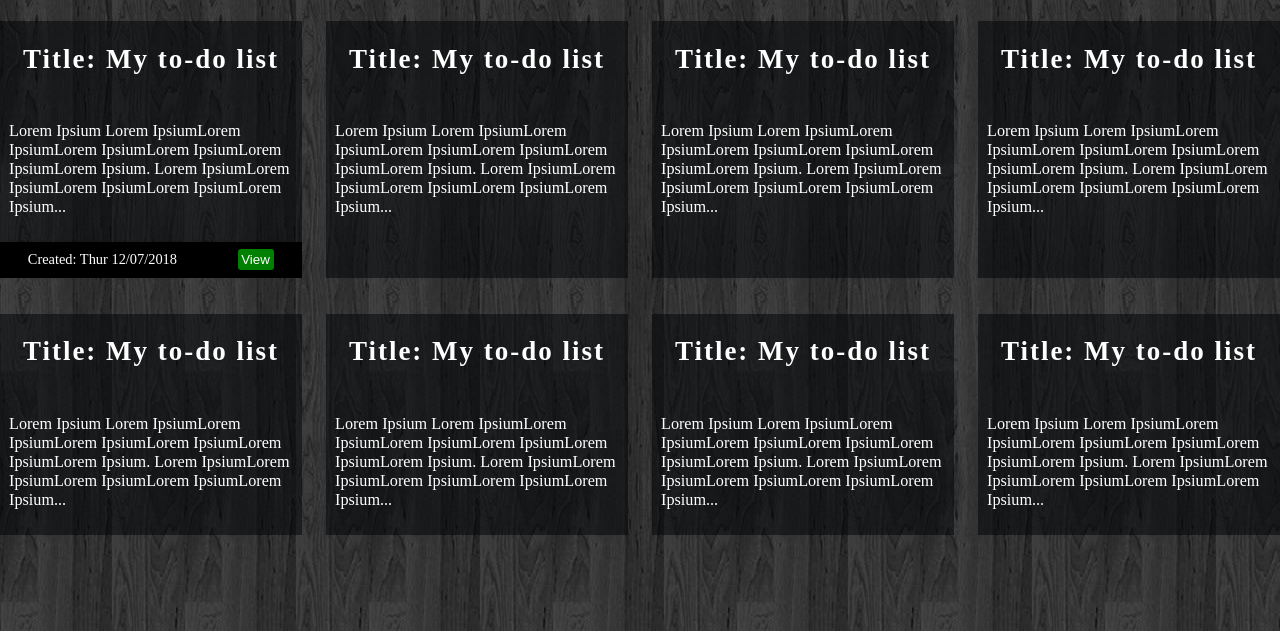
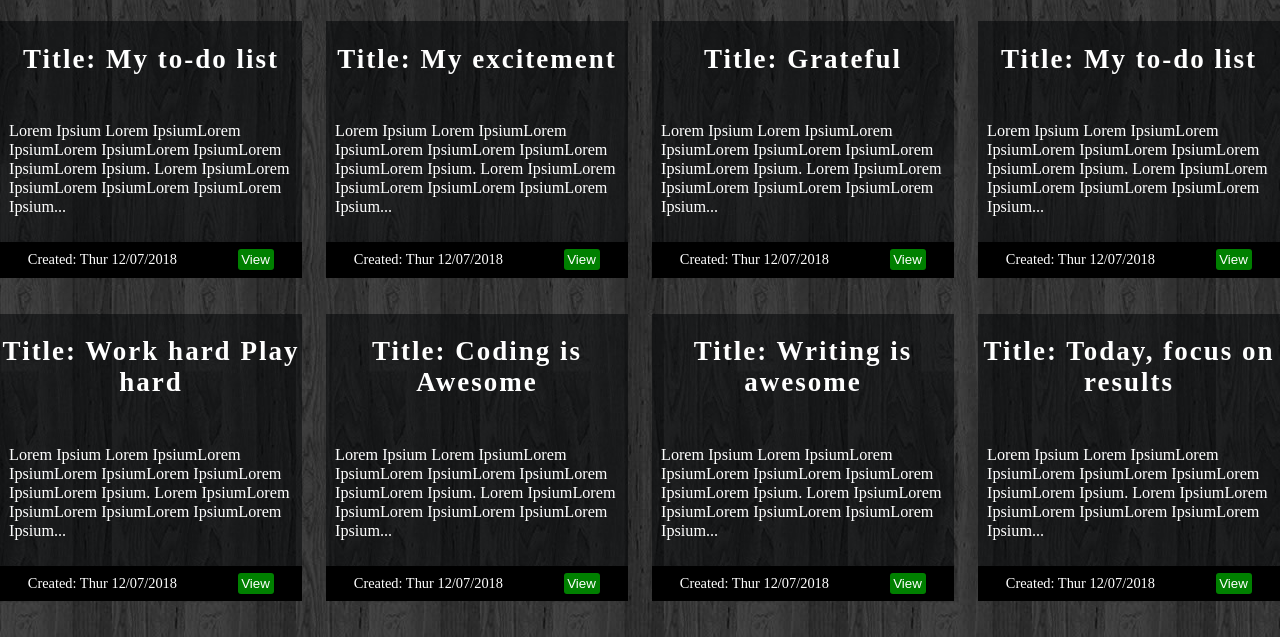
Before and after one commit to marcdomain/MyDiary, a plain HTML site: page UI/view-all-entries.html in a window 1280 px wide. Shown: the part 169-806 px from the top of the page. Drawn offline with Linux system fonts and the light colour scheme.

Commit message:
adjust card contents

```diff
--- a/UI/css/style.css
+++ b/UI/css/style.css
@@ -201,7 +201,7 @@ form input[type="submit"]:hover, .entry-time input:hover {
         flex: 0 1 calc(50% - 1em);
     }
 }
-@media screen and (min-width: 60em) {
+@media screen and (min-width: 70em) {
     .card {
         flex: 0 1 calc(25% - 1em);
     }
--- a/UI/view-all-entries.html
+++ b/UI/view-all-entries.html
@@ -45,7 +45,7 @@
                     </div>
                 </article>
                 <article class="card">
-                        <h2 class="entry-title">Title: My to-do list </h2>
+                        <h2 class="entry-title">Title: My excitement </h2>
                         <picture class="thumbnail">
 
                         </picture>
@@ -55,9 +55,13 @@
                                 Lorem IpsiumLorem IpsiumLorem IpsiumLorem IpsiumLorem Ipsium...
                             </p>
                         </div>
+                        <div class="entry-time">
+                            <span id="time">Created: Thur 12/07/2018</span>
+                            <input id="view" value="View" style="width: 30px;">
+                        </div>
                 </article>
                 <article class="card">
-                    <h2 class="entry-title">Title: My to-do list </h2>
+                    <h2 class="entry-title">Title: Grateful </h2>
                     <picture class="thumbnail">
 
                     </picture>
@@ -66,6 +70,10 @@
                             Lorem Ipsium Lorem IpsiumLorem IpsiumLorem IpsiumLorem IpsiumLorem IpsiumLorem Ipsium.
                             Lorem IpsiumLorem IpsiumLorem IpsiumLorem IpsiumLorem Ipsium...
                         </p>
+                    </div>
+                    <div class="entry-time">
+                        <span id="time">Created: Thur 12/07/2018</span>
+                        <input id="view" value="View" style="width: 30px;">
                     </div>
                 </article>
                 <article class="card">
@@ -79,9 +87,13 @@
                             Lorem IpsiumLorem IpsiumLorem IpsiumLorem IpsiumLorem Ipsium...
                         </p>
                     </div>
+                    <div class="entry-time">
+                        <span id="time">Created: Thur 12/07/2018</span>
+                        <input id="view" value="View" style="width: 30px;">
+                    </div>
                 </article>
                 <article class="card">
-                    <h2 class="entry-title">Title: My to-do list </h2>
+                    <h2 class="entry-title">Title: Work hard Play hard </h2>
                     <picture class="thumbnail">
 
                     </picture>
@@ -91,9 +103,13 @@
                             Lorem IpsiumLorem IpsiumLorem IpsiumLorem IpsiumLorem Ipsium...
                         </p>
                     </div>
+                    <div class="entry-time">
+                        <span id="time">Created: Thur 12/07/2018</span>
+                        <input id="view" value="View" style="width: 30px;">
+                    </div>
                 </article>
                 <article class="card">
-                    <h2 class="entry-title">Title: My to-do list </h2>
+                    <h2 class="entry-title">Title: Coding is Awesome </h2>
                     <picture class="thumbnail">
 
                     </picture>
@@ -103,9 +119,13 @@
                             Lorem IpsiumLorem IpsiumLorem IpsiumLorem IpsiumLorem Ipsium...
                         </p>
                     </div>
+                    <div class="entry-time">
+                        <span id="time">Created: Thur 12/07/2018</span>
+                        <input id="view" value="View" style="width: 30px;">
+                    </div>
                 </article>
                 <article class="card">
-                    <h2 class="entry-title">Title: My to-do list </h2>
+                    <h2 class="entry-title">Title: Writing is awesome </h2>
                     <picture class="thumbnail">
 
                     </picture>
@@ -115,9 +135,13 @@
                             Lorem IpsiumLorem IpsiumLorem IpsiumLorem IpsiumLorem Ipsium...
                         </p>
                     </div>
+                    <div class="entry-time">
+                        <span id="time">Created: Thur 12/07/2018</span>
+                        <input id="view" value="View" style="width: 30px;">
+                    </div>
                 </article>
                 <article class="card">
-                    <h2 class="entry-title">Title: My to-do list </h2>
+                    <h2 class="entry-title">Title: Today, focus on results </h2>
                     <picture class="thumbnail">
 
                     </picture>
@@ -127,6 +151,10 @@
                             Lorem IpsiumLorem IpsiumLorem IpsiumLorem IpsiumLorem Ipsium...
                         </p>
                     </div>
+                    <div class="entry-time">
+                        <span id="time">Created: Thur 12/07/2018</span>
+                        <input id="view" value="View" style="width: 30px;">
+                    </div>
                 </article>
             </div>
         </div>
```
